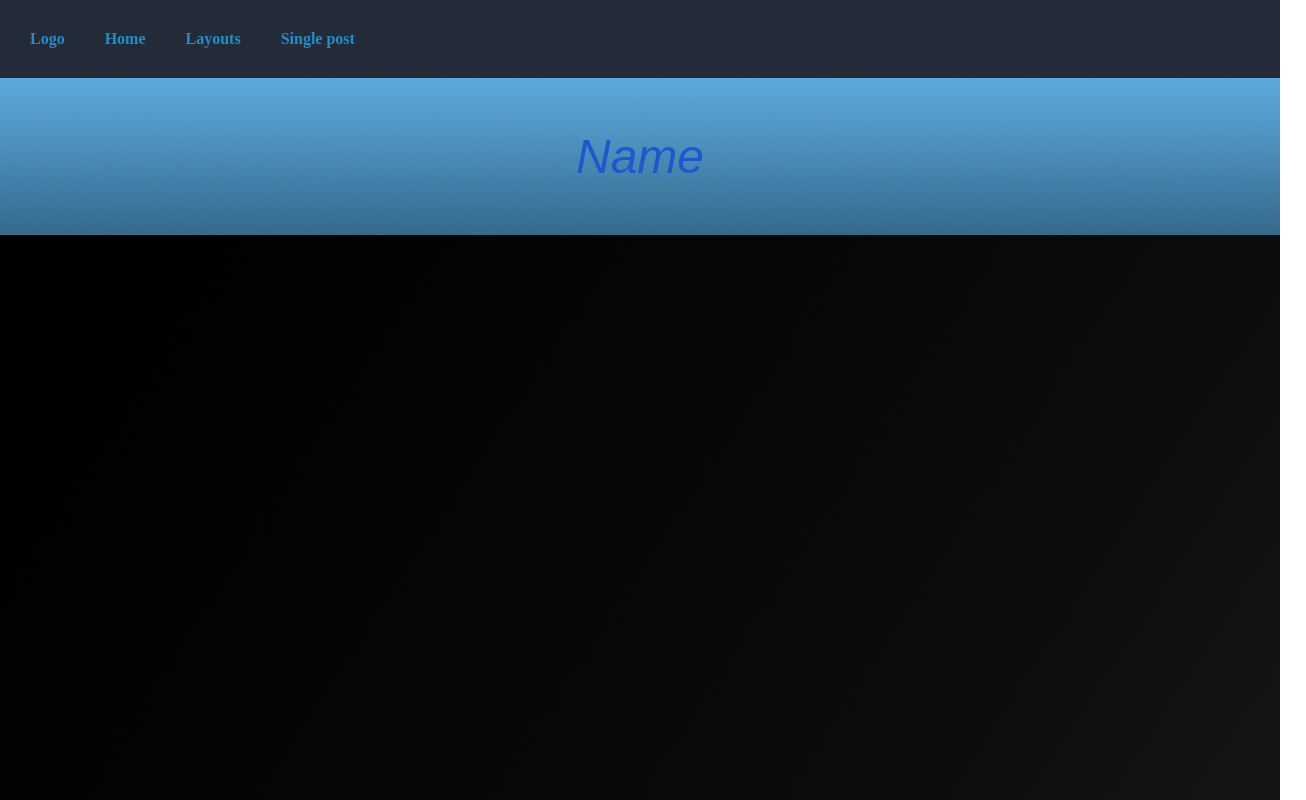
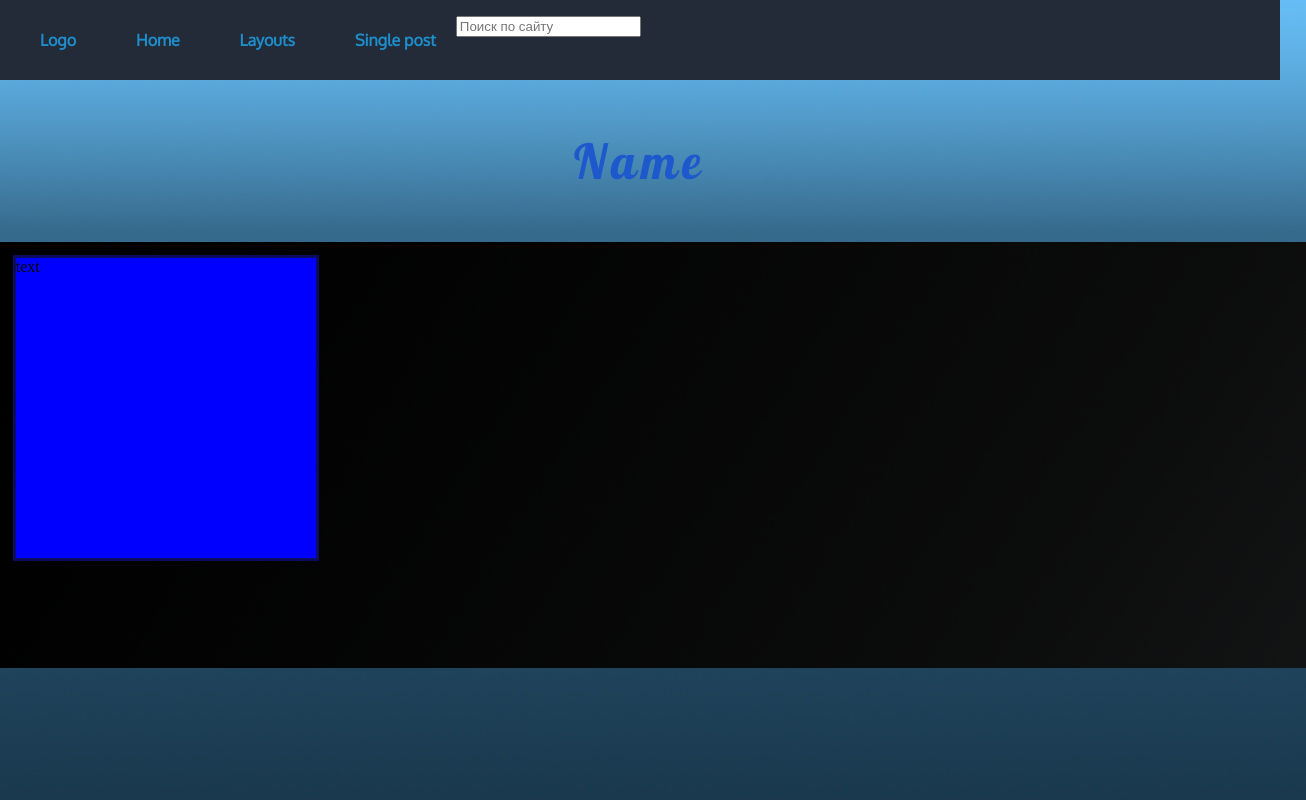
Before and after one commit to Fithanso/SuperRepository, a plain HTML site: page abyss/index.html in a window 1280 px wide. Shown: the top 800 px of the page, 1306 px wide, since content can reach past the window. Drawn offline with Linux system fonts and the light colour scheme.

Commit message:
Search form, about me section added.

```diff
--- a/abyss/Abyss.style/abStyle.css
+++ b/abyss/Abyss.style/abStyle.css
@@ -11,52 +11,52 @@ body {
   padding: 0;
   list-style-type: none;
   width: 100%;
-  text-align: center;
   background-color: #242B38;
 }
-#navbar li {
+.navelement { /*как ограничить область в которой изменяется курсор при наведении на шапку (уменшить область) navbar li*/
  display: inline;
  float: left;
  margin-left: 20px;
+ font-family:'Oxygen',sans-serif;
  }
 
 #navbar a {
   color: #1D8FCD;
-  padding: 30px 10px;
+  padding: 30px 20px;
   text-decoration: none;
   font-weight: bold;
   display: inline-block;
 }
 
-
   #logo {
  	color: #1D59CD;
-
- }
-  #home {
-
-
- }
-  #layouts {
-
+  font-weight: 3em;
  }
 
-  #spost {
-
- }
+  #searchfield {
+    left: 10px;
+  }
 
  #Name {
   color: #1D59CD;
+  letter-spacing: 5px;
   font-size: 3em;
-  font-family: sans-serif;
-  font-style: italic;
+  font-family:'Lobster',cursive;
   text-align: center;
   padding-top: 4%;
  }
 
  #upperdiv {
+  padding: 1%;
   margin-top: 4%;
   background-image: url(div-fade.png);
   width: 100%;
-  height: 700px;
+  height: 400px;
  }
+
+ #person {
+  border: 3px solid #0B0B61;
+  width: 300px;
+  height: 300px;
+  background-color: blue;
+ }
--- a/abyss/index.html
+++ b/abyss/index.html
@@ -4,19 +4,30 @@
 	<title>Abyss</title>
 <meta http-equiv="Content-Type" content="text/html" charset="utf-8" />
 <link rel="stylesheet" type="text/css" href="Abyss.style/abStyle.css">
+<link href="https://fonts.googleapis.com/css?family=Oxygen" rel="stylesheet">
+<link href="https://fonts.googleapis.com/css?family=Lobster" rel="stylesheet">
 
 </head>
 <body>
 
 <ul id="navbar">
-  <li id="logo"><a href="#">Logo</a></li>
-  <li id="home"><a href="#">Home</a></li>
-  <li id="layouts"><a href="#">Layouts</a></li>
-  <li id="spost"><a href="#">Single post</a></li>
+  <li id="logo" class="navelement"><a href="#">Logo</a></li><!--классы к li или к a?-->
+  <li id="home" class="navelement"><a href="#">Home</a></li>
+  <li id="layouts" class="navelement"><a href="#">Layouts</a></li>
+  <li id="spost" class="navelement"><a href="#">Single post</a></li>
+    <li><form>
+         <p><input id="searchfield" type="search" placeholder="Поиск по сайту">
+         <!--<input id="searchbtn" type="submit" value="Найти"></p>-->
+      </form>
+  </li>
 </ul>
 <div id="Name"><span>Name</span></div>
 
 <div id="upperdiv">
+<div id="person">
+	text
+</div>
+
 
 </div>
 
```
